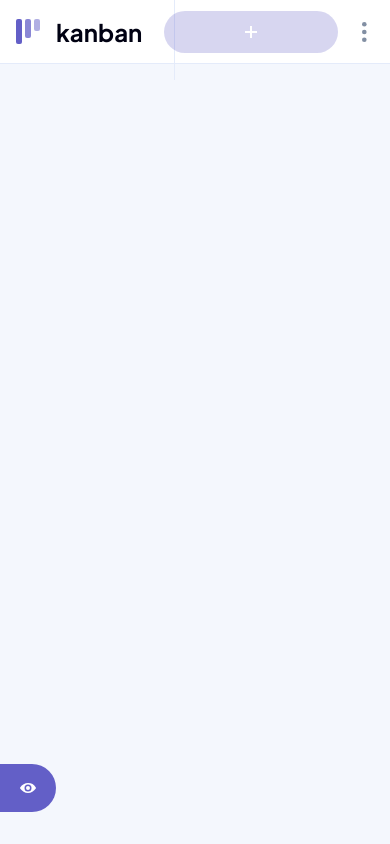
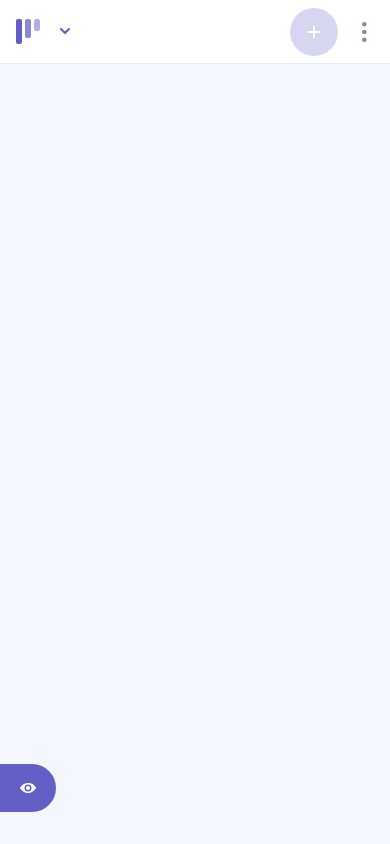
Before and after one commit to wayneleon1/kanban-task-management-web-app, an Angular app: page /boards in a window 390 px wide. Built offline with nearby package versions, Linux system fonts and the light colour scheme.

Commit message:
Updated Header for full mobile redesign

```diff
--- a/src/app/layout/header/header.css
+++ b/src/app/layout/header/header.css
@@ -1,3 +1,4 @@
+/* ── Shell ── */
 .header {
   display: flex;
   align-items: center;
@@ -9,8 +10,11 @@
   flex-shrink: 0;
   transition: background-color var(--transition-slow);
   gap: var(--space-4);
+  position: relative;
+  z-index: 200;
 }
 
+/* ── Left ── */
 .header__left {
   display: flex;
   align-items: center;
@@ -19,6 +23,7 @@
   flex: 1;
 }
 
+/* Desktop logo (when sidebar is hidden) */
 .header__logo {
   display: flex;
   align-items: center;
@@ -28,11 +33,11 @@
   height: var(--header-height);
   flex-shrink: 0;
 }
-
 .header__logo-text {
   color: var(--color-text-primary);
 }
 
+/* Desktop board name */
 .header__board-name {
   color: var(--color-text-primary);
   white-space: nowrap;
@@ -40,7 +45,44 @@
   text-overflow: ellipsis;
 }
 
-/* ── Right ── */
+/* ── Mobile Logo ── */
+.header__mobile-logo {
+  display: flex;
+  align-items: center;
+  flex-shrink: 0;
+}
+
+/* ── Mobile Board Name Trigger ── */
+.header__mobile-board-trigger {
+  display: flex;
+  align-items: center;
+  gap: var(--space-2);
+  background: none;
+  border: none;
+  cursor: pointer;
+  padding: 0;
+  min-width: 0;
+  overflow: hidden;
+}
+
+.header__mobile-board-trigger .header__board-name {
+  /* Allow truncation */
+  white-space: nowrap;
+  overflow: hidden;
+  text-overflow: ellipsis;
+  max-width: 180px;
+}
+
+/* Caret arrow */
+.header__mobile-caret {
+  flex-shrink: 0;
+  transition: transform var(--transition-fast);
+}
+.header__mobile-caret--open {
+  transform: rotate(180deg);
+}
+
+/* ── Right Actions ── */
 .header__actions {
   display: flex;
   align-items: center;
@@ -48,7 +90,29 @@
   flex-shrink: 0;
 }
 
-/* ── Board Three-dot Menu ── */
+/* ── Mobile circular "+" button ── */
+.header__mobile-add-btn {
+  display: flex;
+  align-items: center;
+  justify-content: center;
+  width: 48px;
+  height: 48px;
+  background-color: var(--color-primary);
+  border: none;
+  border-radius: 50%;
+  cursor: pointer;
+  transition: background-color var(--transition-fast);
+  flex-shrink: 0;
+}
+.header__mobile-add-btn:hover {
+  background-color: var(--color-primary-hover);
+}
+.header__mobile-add-btn--disabled {
+  opacity: 0.25;
+  cursor: not-allowed;
+}
+
+/* ── Three-dot Menu ── */
 .header__board-menu {
   position: relative;
 }
@@ -80,7 +144,6 @@
   min-width: 192px;
   z-index: 500;
 }
-
 [data-theme='dark'] .header__board-menu-dropdown {
   background-color: var(--color-bg);
 }
@@ -106,13 +169,17 @@
   color: var(--color-destructive-hover);
 }
 
-/* ── Responsive ── */
+/* ══════════════════════════════════════
+   RESPONSIVE — Mobile (≤ 768px)
+   ══════════════════════════════════════ */
 @media (max-width: 768px) {
   .header {
     height: var(--header-height-mobile);
     padding: 0 var(--space-4);
+    gap: var(--space-3);
   }
-  .add-task-label {
-    display: none;
+
+  .header__left {
+    gap: var(--space-3);
   }
 }
--- a/src/app/layout/header/header.html
+++ b/src/app/layout/header/header.html
@@ -1,7 +1,10 @@
 <header class="header">
-  <!-- ── Left ── -->
-  <div class="header__left" [class.header__left--with-logo]="!layoutService.sidebarVisible()">
-    @if (!layoutService.sidebarVisible()) {
+  <!-- ══════════════════════════════════════
+       DESKTOP LEFT — Logo + Board Name
+       ══════════════════════════════════════ -->
+  <div class="header__left" [class.header__left--no-sidebar]="!layoutService.sidebarVisible()">
+    <!-- Logo: only shown when sidebar is hidden (desktop) -->
+    @if (!layoutService.isMobile() && !layoutService.sidebarVisible()) {
       <div class="header__logo">
         <svg width="24" height="25" viewBox="0 0 24 25" fill="none">
           <rect width="6" height="25" rx="2" fill="#635FC7" />
@@ -11,21 +14,77 @@
         <span class="header__logo-text text-heading-xl">kanban</span>
       </div>
     }
+
+    <!-- ══════════════════════════════════════
+         MOBILE LEFT — Logo bars + Board name + Caret
+         ══════════════════════════════════════ -->
+    @if (layoutService.isMobile()) {
+      <!-- Logo bars icon only on mobile -->
+      <div class="header__mobile-logo">
+        <svg width="24" height="25" viewBox="0 0 24 25" fill="none">
+          <rect width="6" height="25" rx="2" fill="#635FC7" />
+          <rect x="9" width="6" height="19" rx="2" fill="#635FC7" opacity="0.75" />
+          <rect x="18" width="6" height="12" rx="2" fill="#635FC7" opacity="0.5" />
+        </svg>
+      </div>
+
+      <!-- Board name + caret → opens mobile board menu -->
+      <button
+        class="header__mobile-board-trigger"
+        (click)="layoutService.toggleMobileBoardMenu(); $event.stopPropagation()"
+        aria-label="Select board"
+      >
+        <h1 class="header__board-name text-heading-l">
+          {{ boardService.activeBoard()?.name ?? '' }}
+        </h1>
+        <!-- Caret -->
+        <svg
+          class="header__mobile-caret"
+          [class.header__mobile-caret--open]="layoutService.mobileBoardMenuOpen()"
+          width="10"
+          height="7"
+          viewBox="0 0 10 7"
+          fill="none"
+        >
+          <path d="M1 1L5 5L9 1" stroke="#635FC7" stroke-width="2" stroke-linecap="round" />
+        </svg>
+      </button>
+    } @else {
+      <!-- Desktop board name (static) -->
       <h1 class="header__board-name text-heading-xl">
         {{ boardService.activeBoard()?.name ?? '' }}
       </h1>
+    }
   </div>
 
-  <!-- ── Right ── -->
+  <!-- ══════════════════════════════════════
+       RIGHT — Actions
+       ══════════════════════════════════════ -->
   <div class="header__actions">
+    <!-- Desktop: full text button -->
+    @if (!layoutService.isMobile()) {
       <app-button variant="primary-lg" [disabled]="!hasColumns" (btnClick)="openAddTask()">
         <svg width="12" height="12" viewBox="0 0 12 12" fill="none">
           <path d="M6 0v12M0 6h12" stroke="currentColor" stroke-width="2" stroke-linecap="round" />
         </svg>
-      <span class="add-task-label">Add New Task</span>
+        <span>Add New Task</span>
       </app-button>
+    } @else {
+      <!-- Mobile: circular "+" icon button -->
+      <button
+        class="header__mobile-add-btn"
+        [class.header__mobile-add-btn--disabled]="!hasColumns"
+        [disabled]="!hasColumns"
+        aria-label="Add new task"
+        (click)="openAddTask()"
+      >
+        <svg width="12" height="12" viewBox="0 0 12 12" fill="none">
+          <path d="M6 0v12M0 6h12" stroke="#ffffff" stroke-width="2" stroke-linecap="round" />
+        </svg>
+      </button>
+    }
 
-    <!-- Board three-dot menu -->
+    <!-- Three-dot menu (both desktop and mobile) -->
     <div class="header__board-menu">
       <button
         class="header__menu-btn"
--- a/src/app/layout/header/header.ts
+++ b/src/app/layout/header/header.ts
@@ -1,8 +1,8 @@
-import { Component, ElementRef, inject, signal } from '@angular/core';
+import { Component, inject, signal, ElementRef } from '@angular/core';
 import { BoardService } from '../../core/services/board.service';
 import { LayoutService } from '../../core/services/layout.service';
-import { Button } from '../../shared';
 import { ModalService } from '../../core/services/modal.service';
+import { Button } from '../../shared/components/button/button';
 
 @Component({
   selector: 'app-header',
```
Lines whose indentation alone changed are shown as unchanged.
